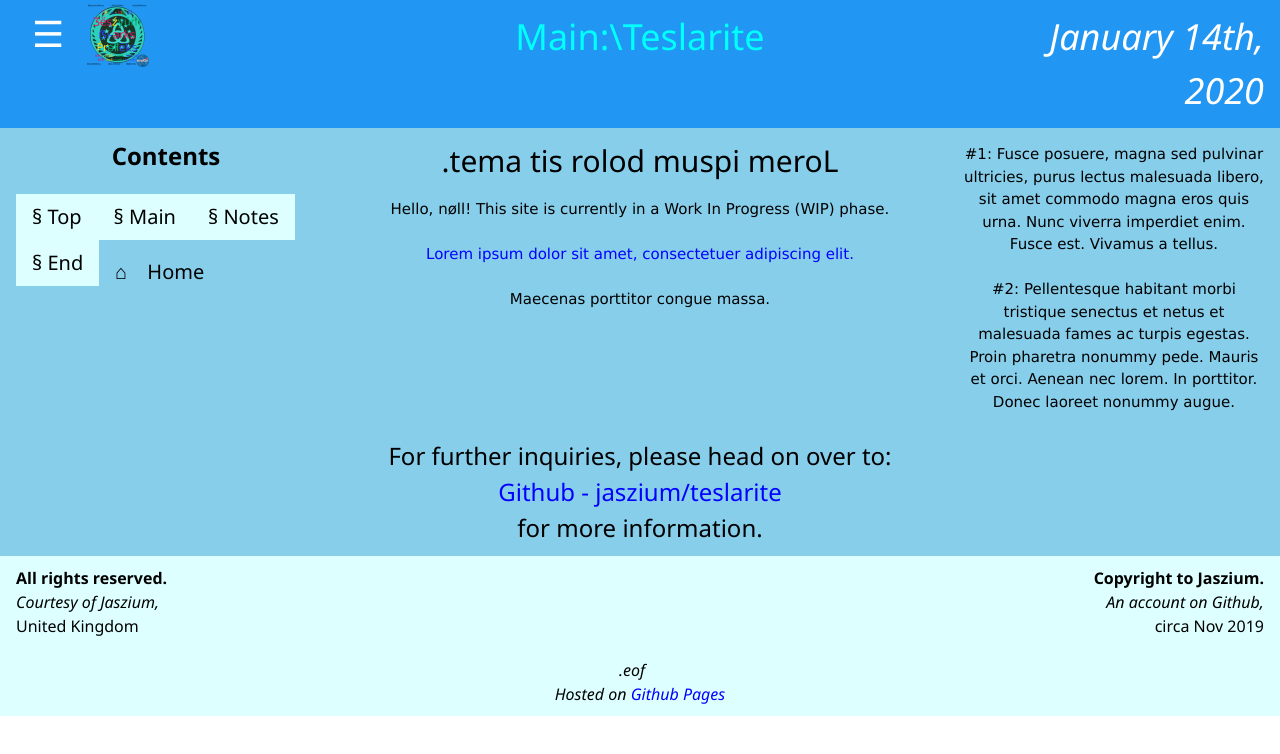
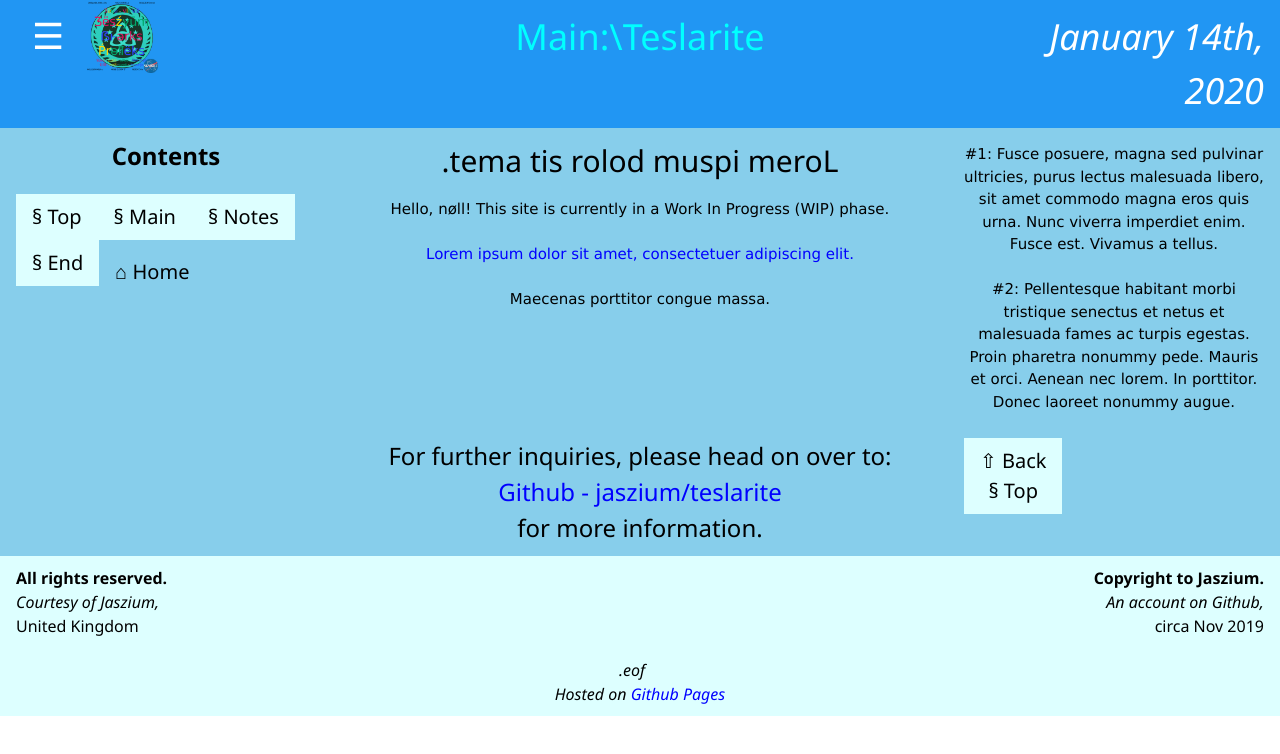
Before and after one commit to jaszium/teslarite, a plain HTML site: page docs/index.html in a window 1280 px wide. Drawn offline with nearby package versions, Linux system fonts and the light colour scheme.

Commit message:
Updated the test file (1A, 2C, 2R)
Added a "top" button at the bottom of the page, after the "Further Inquires" <div>,
    but before the footer <div class="... w3-pale-blue ...">
Changed:
    the size of "Ʒëße logo" from 64 px to 73 px exactly
    the "&emsp;" from the "within-page" contents to a " " (or "&sp;" space glyph)
Removed:
    the absolute path of "https://jaszium.github.io" from the sidebar, to a relative path "/"
    the absolute path of "https://jaszium.github.io" from the site-wide "Ʒëße logo", to a relative path "/"

```diff
--- a/docs/index.html
+++ b/docs/index.html
@@ -37,22 +37,22 @@
 		<nav class="w3-sidebar w3-bar-block w3-border-right w3-animate-left" style="display:none" id="ʒsidebar">
 			<button onclick="w3_close()" class="w3-bar-item">Contents&emsp;&emsp;&emsp;&emsp; &ensp; &times;</button>
 			<!--<a class="w3-bar-item w3-button w3-hover-blue w3-pale-blue" href="path://to.homepage.here/">Home</a>-->
-			<a class="w3-bar-item w3-button w3-hover-blue w3-pale-blue" href="https://jaszium.github.io/">Home</a>
-			<a class="w3-bar-item w3-button w3-hover-blue w3-pale-blue" href="https://jaszium.github.io/jaszinc">Jaszium Inc - GitHub</a>
+			<a class="w3-bar-item w3-button w3-hover-blue w3-pale-blue" href="/">Home</a>
+			<a class="w3-bar-item w3-button w3-hover-blue w3-pale-blue" href="/jaszinc">Jaszium Inc - GitHub</a>
 			<!--{make_sure_only_the_current_page_has_the_lightblue_w3css_class_and_the_othes_have_paleblue_instead}-->
 			<!--<a class="w3-bar-item w3-button w3-hover-blue w3-light-blue" href="/teslarite">Teslarite</a>-->
 			<a class="w3-bar-item w3-button w3-hover-blue w3-light-blue" href="/teslarite">Teslarite</a>
-			<a class="w3-bar-item w3-button w3-hover-blue w3-pale-blue" href="https://jaszium.github.io/time">Time</a>
+			<a class="w3-bar-item w3-button w3-hover-blue w3-pale-blue" href="/time">Time</a>
 			<a class="w3-bar-item w3-button w3-hover-blue w3-pale-blue" href="https://github.com/jaszium">Github - Jaszium</a>
 		</nav>
 		<!--<div class="w3-overlay w3-animate-opacity" onclick="w3_close()" style="cursor:pointer" id="ʒoverlay"></div>-->
 		<div class="w3-row-padding w3-blue w3-animate-opacity">
 			<div class="w3-quarter" id="ʒtop">
 				<button onclick="w3_open()" class="w3-button w3-blue w3-xxlarge">☰</button>
-				<a href="https://jaszium.github.io/">
+				<a href="/">
 					<!--<img src="Ʒëße-full-bgα-fgBlack.png" alt="Ʒëße logo" width=25%>-->
 					<!--<img src="on_same_path_if_possible_in_format.png" alt="domain | project logo" width="up_to_you">-->
-					<img src="https://jaszium.github.io/Ʒëße-full-bgα-fgBlack.png" alt="Ʒëße logo" width="64"/>
+					<img src="/Ʒëße-full-bgα-fgBlack.png" alt="Ʒëße logo" width="73"/>
 				</a>
 			</div>
 			<div class="w3-half">
@@ -73,7 +73,7 @@
 					<h4><a class="w3-bar-item w3-btn w3-hover-blue w3-pale-blue" href="#ʒǹtȩ">§ Notes</a></h4>
 					<h4><a class="w3-bar-item w3-btn w3-hover-blue w3-pale-blue" href="#ʒend">§ End</a></h4>
 					<br/><br/>
-					<h4><a class="w3-bar-item w3-btn w3-hover-blue w3-light-blue" href="index.html">⌂&emsp;Home</a></h4>
+					<h4><a class="w3-bar-item w3-btn w3-hover-blue w3-light-blue" href="index.html">⌂ Home</a></h4>
 				</div>
 			</div>
 			<div class="w3-half" id="ʒmän">
@@ -110,7 +110,9 @@
 					Github - jaszium/teslarite</a><br/>for more information.
 				</h3>
 			</div>
-			<div class="w3-quarter">&nbsp;</div>
+			<div class="w3-quarter align="center">
+				<h4><a class="w3-bar-item w3-btn w3-hover-blue w3-pale-blue" href="#ʒtop">⇧ Back<br/>§ Top</a></h4>
+			</div>
 		</div>
 		<div class="w3-row-padding w3-pale-blue w3-animate-opacity">
 			<div class="w3-half">
```
